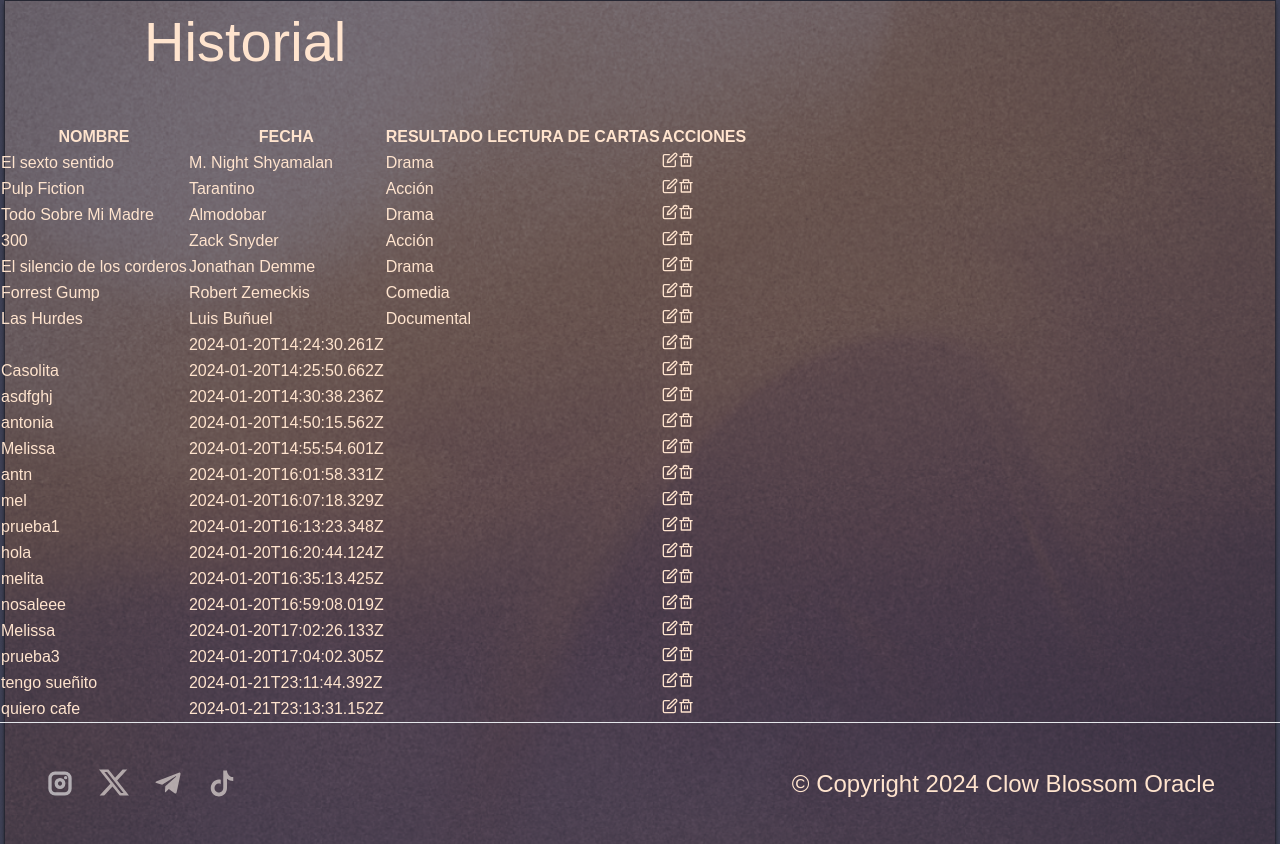
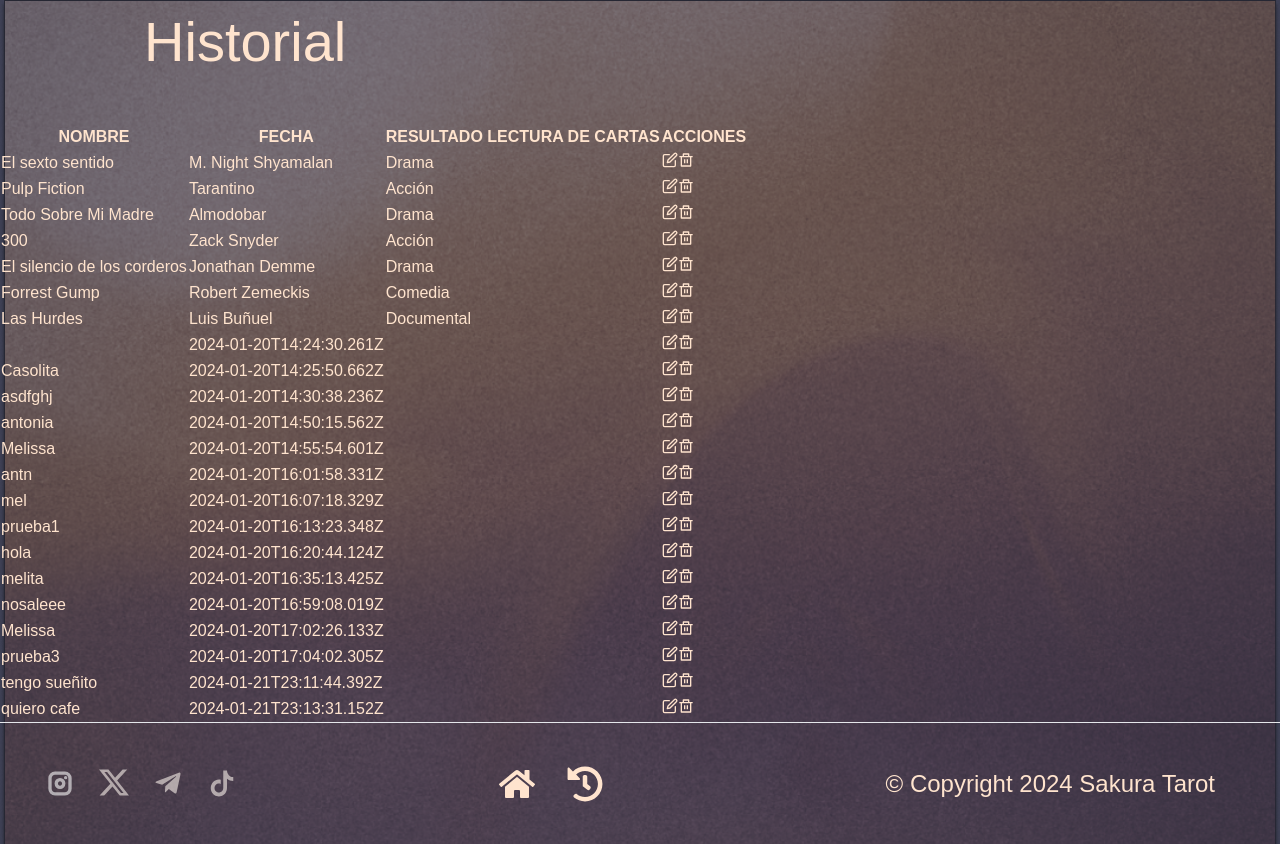
Before and after one commit to jfpaes6453/sakura-cards, a Next.js app: page /results-history in a window 1280 px wide. Built offline with nearby package versions, Linux system fonts and the light colour scheme; data requests are answered from the project's data file; a web font is replaced by a local one.

Commit message:
Buttons added to footer

```diff
--- a/src/app/components/Footer/Footer.jsx
+++ b/src/app/components/Footer/Footer.jsx
@@ -1,12 +1,17 @@
 
 import SocialNetworks from '../SocialNetworks/SocialNetworks'
+import { FaHome, FaHistory } from "react-icons/fa";
 
 export default function Footer() {
 
-    return(
+    return (
         <footer className="flex items-center flex-col md:flex-row justify-between md:border-t md:p-[33px]">
-            <SocialNetworks/>
-            <p className='text-2xl text-center px-8 py-8 md:py-0'>© Copyright 2024 Clow Blossom Oracle</p>
+            <SocialNetworks />
+            <section className="flex items-center gap-8 text-4xl">
+                <a href="/"><FaHome /></a>
+                <a href="/results-history"><FaHistory /></a>
+            </section>
+            <p className='text-2xl text-center px-8 py-8 md:py-0'>© Copyright 2024 Sakura Tarot</p>
         </footer>
     )
 }
```
